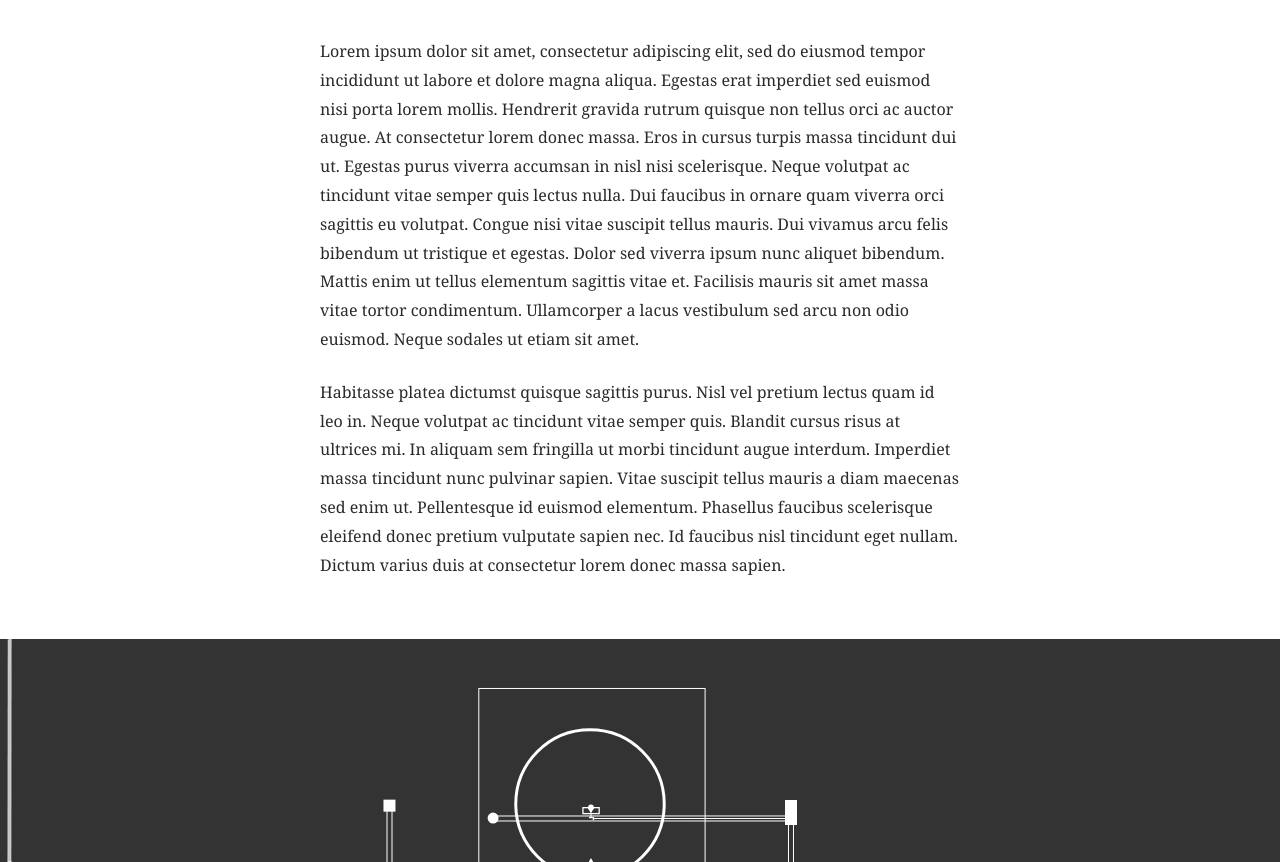
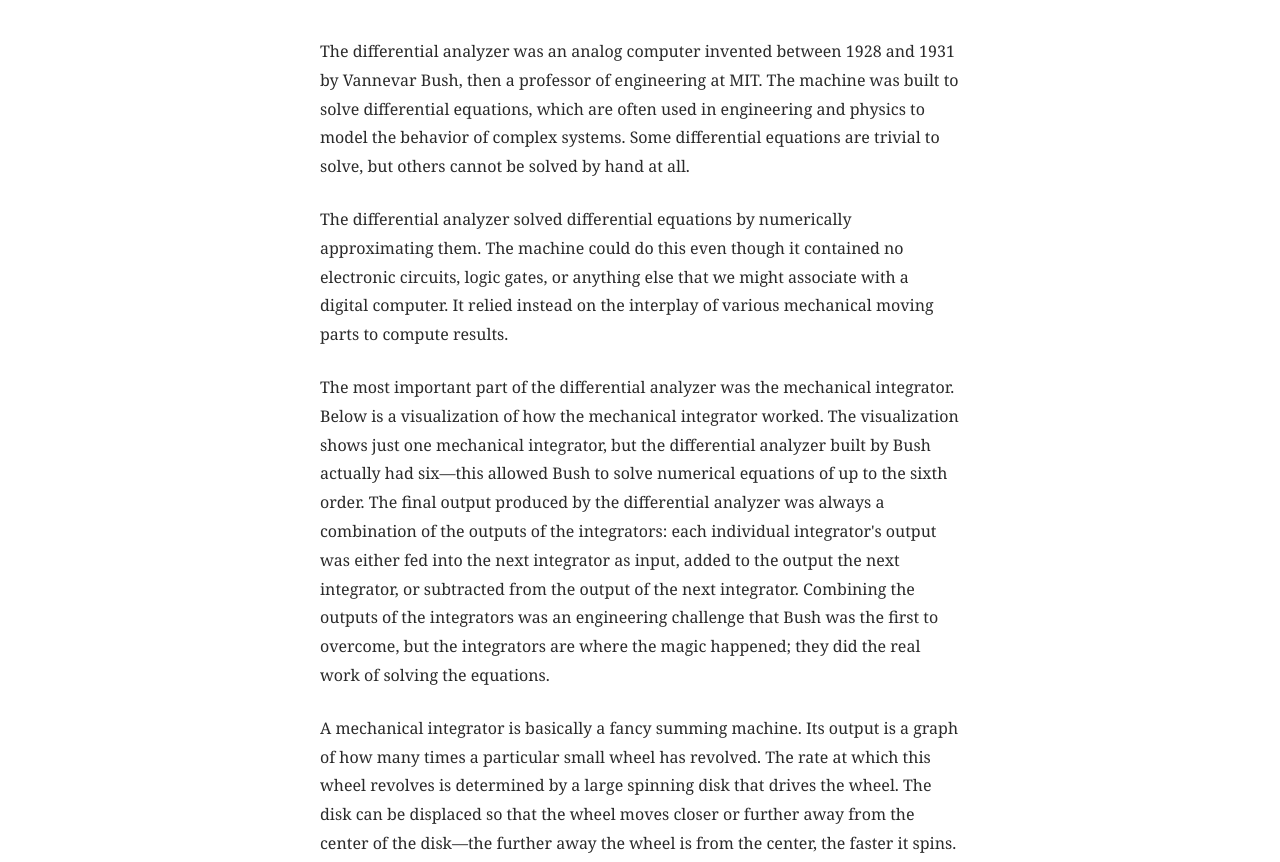
Before and after one commit to sinclairtarget/differential-analyzer, a website built with webpack: page src/index.html in a window 1280 px wide. Shown: the part 210-1072 px from the top of the page. Built offline with nearby package versions, Linux system fonts and the light colour scheme; what @iconfu/svg-inject would draw is missing.

Commit message:
Add writeup.

```diff
--- a/src/index.html
+++ b/src/index.html
@@ -24,34 +24,50 @@
     <main>
       <div class="intro">
         <h1 class="title">The Differential Analyzer</h1>
-        <p>Lorem ipsum dolor sit amet, consectetur adipiscing elit, sed do
-        eiusmod tempor incididunt ut labore et dolore magna aliqua. Egestas erat
-        imperdiet sed euismod nisi porta lorem mollis. Hendrerit gravida rutrum
-        quisque non tellus orci ac auctor augue. At consectetur lorem donec
-        massa. Eros in cursus turpis massa tincidunt dui ut. Egestas purus
-        viverra accumsan in nisl nisi scelerisque. Neque volutpat ac tincidunt
-        vitae semper quis lectus nulla. Dui faucibus in ornare quam viverra orci
-        sagittis eu volutpat. Congue nisi vitae suscipit tellus mauris. Dui
-        vivamus arcu felis bibendum ut tristique et egestas. Dolor sed viverra
-        ipsum nunc aliquet bibendum. Mattis enim ut tellus elementum sagittis
-        vitae et. Facilisis mauris sit amet massa vitae tortor condimentum.
-        Ullamcorper a lacus vestibulum sed arcu non odio euismod. Neque sodales
-        ut etiam sit amet.</p>
-        <p>Habitasse platea dictumst quisque sagittis purus. Nisl vel pretium
-        lectus quam id leo in. Neque volutpat ac tincidunt vitae semper quis.
-        Blandit cursus risus at ultrices mi. In aliquam sem fringilla ut morbi
-        tincidunt augue interdum. Imperdiet massa tincidunt nunc pulvinar sapien.
-        Vitae suscipit tellus mauris a diam maecenas sed enim ut. Pellentesque id
-        euismod elementum. Phasellus faucibus scelerisque eleifend donec pretium
-        vulputate sapien nec. Id faucibus nisl tincidunt eget nullam. Dictum
-        varius duis at consectetur lorem donec massa sapien.</p>
+        <p>The differential analyzer was an analog computer invented between
+        1928 and 1931 by Vannevar Bush, then a professor of engineering at MIT.
+        The machine was built to solve differential equations, which are often
+        used in engineering and physics to model the behavior of complex
+        systems. Some differential equations are trivial to solve, but others
+        cannot be solved by hand at all.</p>
+        <p>The differential analyzer solved differential equations by
+        numerically approximating them. The machine could do this even though
+        it contained no electronic circuits, logic gates, or anything else that
+        we might associate with a digital computer. It relied instead on the
+        interplay of various mechanical moving parts to compute results.</p>
+        <p>The most important part of the differential analyzer was the
+        mechanical integrator. Below is a visualization of how the mechanical
+        integrator worked. The visualization shows just one mechanical
+        integrator, but the differential analyzer built by Bush actually had
+        six—this allowed Bush to solve numerical equations of up to the sixth
+        order. The final output produced by the differential analyzer
+        was always a combination of the outputs of the integrators: each
+        individual integrator's output was either fed into the next integrator
+        as input, added to the output the next integrator, or subtracted from
+        the output of the next integrator. Combining the outputs of the
+        integrators was an engineering challenge that Bush was the first to
+        overcome, but the integrators are where the magic happened; they did the
+        real work of solving the equations.</p>
+        <p>A mechanical integrator is basically a fancy summing machine. Its
+        output is a graph of how many times a particular small wheel has
+        revolved. The rate at which this wheel revolves is determined by a
+        large spinning disk that drives the wheel. The disk can be displaced so
+        that the wheel moves closer or further away from the center of the
+        disk—the further away the wheel is from the center, the faster it
+        spins. The operator of the machine would trace another graph as input
+        to the machine and this input would control the displacement of the
+        wheel.</p>
+        <p>If you'd like to know more about the differential analyzer, I hope
+        you take a look at my <a href="#">blog post</a> about it, which this
+        visualization was created to accompany.</p>
       </div>
       <div class="container">
         <img src="/images/diagram.svg" class="injectable"/>
       </div>
     </main>
     <footer>
-      <p>This visualization was created for a blog post that you can find
+      <p>My name is Sinclair Target. I like to write about the history of
+      computing<br/> on my blog, which you can find
         <a href="https://twobithistory.org">here</a>.
       </p>
       <a href="https://github.com">
--- a/src/scss/text.scss
+++ b/src/scss/text.scss
@@ -45,3 +45,10 @@
     font-size: 1.4rem;
     color: $faded-text-color;
 }
+
+footer p {
+    line-height: 1.5;
+    max-width: $max-text-width;
+    margin: auto;
+    margin-bottom: 12px;
+}
```
